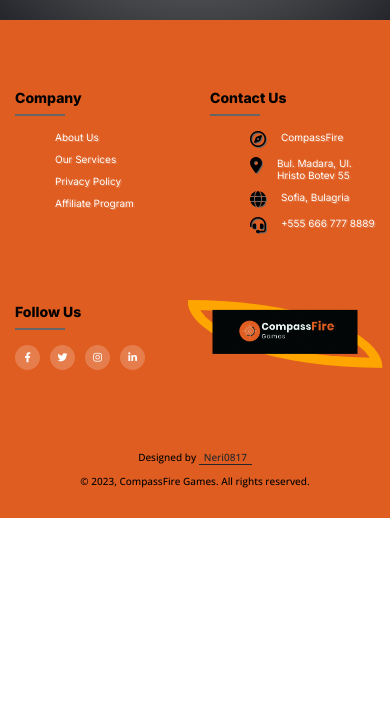
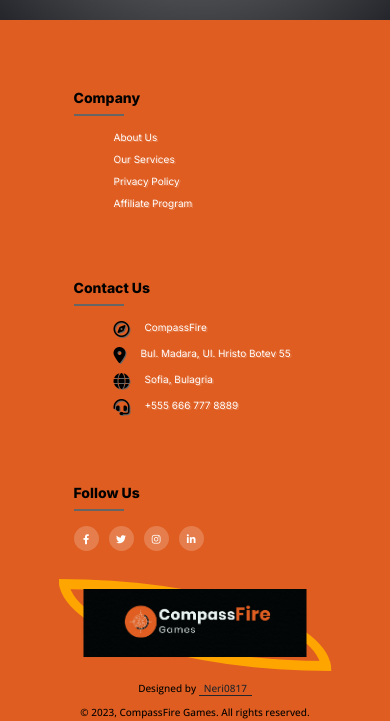
Before and after one commit to Neri0817/compassfire-games-web-app, a React (Create React App) app in the folder client/: page / in a window 390 px wide. Shown: the part 761-1482 px from the top of the page. Before the commit the page ends 1279 px from the top, so only its background shows below. Built offline with nearby package versions, Linux system fonts and the light colour scheme; no server answers; grey boxes are pictures that could not be loaded.

Commit message:
Update App.css

```diff
--- a/client/src/App.css
+++ b/client/src/App.css
@@ -1491,6 +1491,23 @@
   }
 
   /* * Footer */
+  /* * Footer */
+  .footer-container-row {
+    flex-direction: column;
+    align-items: center;
+    margin-bottom: 50px;
+  }
+
+  .footer-col {
+    width: 70%;
+  }
+
+  .footer-img-logo {
+    position: absolute;
+    top: 83%;
+    left: 50%;
+  }
+
   .footer-p {
     font-size: 10px;
   }
```
